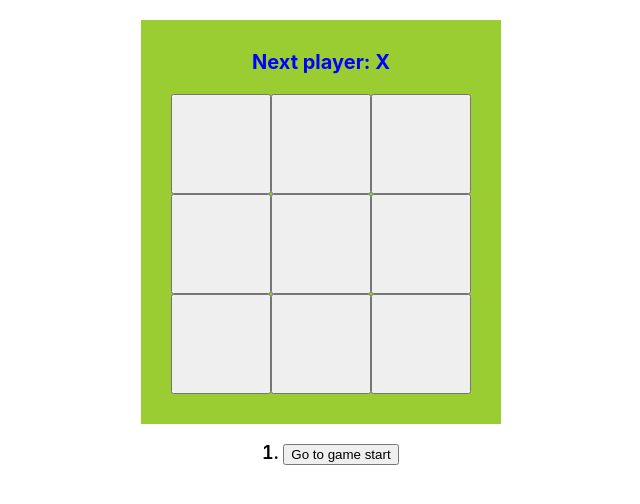
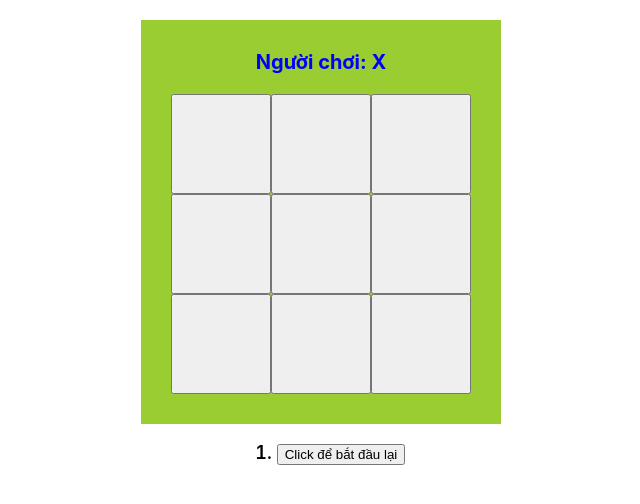
Before and after one commit to vietduongquoc/training-react, a React (Create React App) app in the folder my-app/: page / in a window 1280 px wide. Shown: the top 504 px of the page, without its empty margins (319-959 px from the left). Built offline with nearby package versions, Linux system fonts and the light colour scheme.

Commit message:
Update element for tutorial

```diff
--- a/my-app/src/tictactoe.js
+++ b/my-app/src/tictactoe.js
@@ -25,9 +25,9 @@
   const winner = calculateWinner(squares);
   let status;
   if (winner) {
-    status = 'Winner: ' + winner;
+    status = 'Dễ :)): ' + winner + ' win';
   } else {
-    status = 'Next player: ' + (xIsNext ? 'X' : 'O');
+    status = 'Người chơi: ' + (xIsNext ? 'X' : 'O');
   }
   // console.log(handleClick);
 
@@ -72,9 +72,9 @@
   const moves = history.map((squares, move) => {
     let description;
     if (move > 0) {
-      description = 'Go to move #' + move;
+      description = 'Lần chọn thứ ' + move;
     } else {
-      description = 'Go to game start';
+      description = 'Click để bắt đầu lại';
     }
     return (
       <li key={move}>
```
